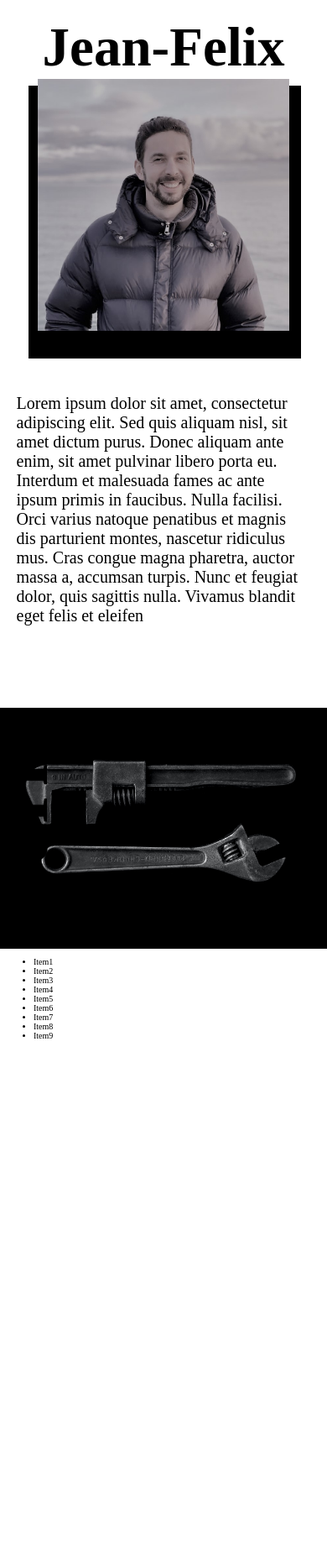
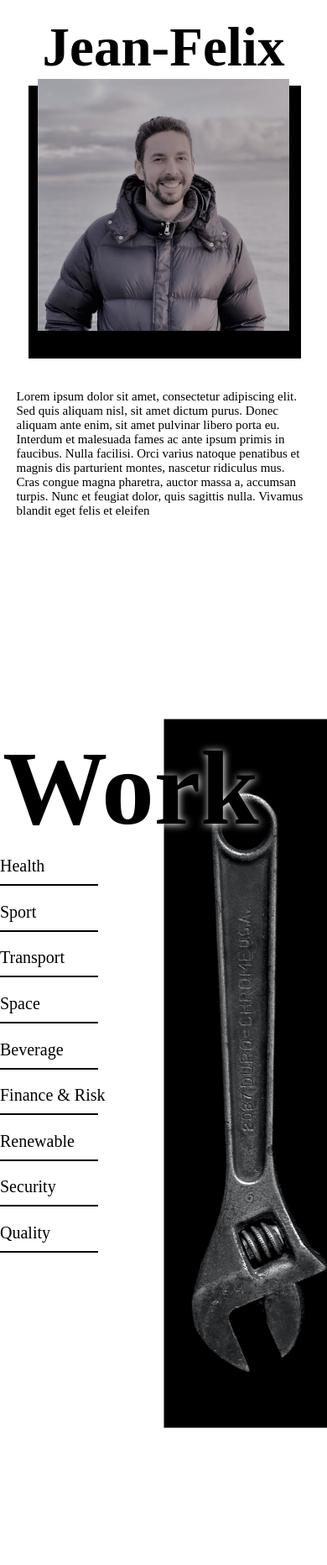
Before and after one commit to jmajurel/myWebsite, a PHP site: page / in a window 390 px wide. Shown: the part 845-2709 px from the top of the page at 84% size. Before the commit the page ends 2082 px from the top, so only its background shows below. Run offline with PHP 8.4, Linux system fonts and the light colour scheme; some web fonts are replaced.

Commit message:
+working on responsiveness

```diff
--- a/index.html
+++ b/index.html
@@ -35,15 +35,15 @@
             <h2>Work</h2>
             <div class="illustration"></div>
             <ul class="work-chapters">
-                <li>Item1</li>
-                <li>Item2</li>
-                <li>Item3</li>
-                <li>Item4</li>
-                <li>Item5</li>
-                <li>Item6</li>
-                <li>Item7</li>
-                <li>Item8</li>
-                <li>Item9</li>
+                <li>Health<div class="underline"></div></li>
+                <li>Sport<div class="underline"></div></li>
+                <li>Transport<div class="underline"></div></li>
+                <li>Space<div class="underline"></div></li>
+                <li>Beverage<div class="underline"></div></li>
+                <li>Finance & Risk<div class="underline"></div></li>
+                <li>Renewable<div class="underline"></div></li>
+                <li>Security<div class="underline"></div></li>
+                <li>Quality<div class="underline"></div></li>
             </ul>
         </div>
     </body>
--- a/styles/intro.css
+++ b/styles/intro.css
@@ -62,7 +62,7 @@
         max-width: 89%;
     }
     .intro .textblock p {
-        font-size: 4rem;
+        font-size: 3rem;
     }
     .intro h2 {
         font-size: 13rem;
--- a/styles/main.css
+++ b/styles/main.css
@@ -3,4 +3,6 @@
     height: 100vh;
     padding: 5%;
     max-height: 100vh;
+    max-width: 100vw;
+    min-width: 100vw;
 }
--- a/styles/work.css
+++ b/styles/work.css
@@ -4,12 +4,12 @@
 }
 
 .work .illustration {
-    background-image: url("../assets/images/matt-artz-4mAcustUNPs-unsplash.jpg");
+    background-image: url("../assets/images/matt-artz-4mAcustUNPs-unsplash_v2.jpg");
     background-position: center;
     background-repeat: no-repeat;
     background-size: cover;
-    height: 34%;
-    background-position-y: 66%;
+    height: 40%;
+    background-position-y: 10%;
 }
 
 .work .content {
@@ -19,17 +19,77 @@
 }
 
 .work h2 {
-    font-size: 20rem;
+    font-size: 16rem;
     width: fit-content;
-    transform: rotate(-90deg) translateY(-20rem) translateX(-4rem);
+    transform: rotate(-90deg);
+    position: absolute;
+    top: 242%;
+    left: -10%;
     float: left;
 }
 
-.work .content .work-chapters {
-    max-width: 80%;
+.work .work-chapters {
+    width: 80%;
+    padding: 0;
+    margin: 0;
+    position: absolute;
+    top: 250%;
+    left: 10%;
     list-style: none;
+    display: flex;
+    flex-direction: column;
+    align-content: space-evenly;
+    flex-wrap: wrap;
+    height: 45vh;
+}
 
+.work .work-chapters li {
+    font-size: 4rem;
+    font-weight: 500;
+    height: 15vh;
 }
-.work .content .work-chapters li {
-    font-size: 4rem;
+
+.work .work-chapters li .underline {
+    margin-top: 10px;
+    width: 17vw;
+    height: 2px;
+    background-color: black;
 }
+
+/* Extra small devices (portrait phones, less than 576px) */
+@media (max-width: 575.98px) {
+    .work .illustration {
+        transform: rotate(90deg);
+        height: 50vw;
+        width: 100vh;
+        position: absolute;
+        top: 240%;
+        left: -33%;
+        z-index: -1;
+        right: 0;
+    }
+    .work h2 {
+        top: 204%;
+        line-height: 100%;
+        font-size: 25rem;
+        width: 100%;
+        margin-top: 0;
+        transform: none;
+        text-align: center;
+        text-shadow: 1px 1px 10px white;
+    }
+    .work .work-chapters {
+        max-width: 100%;
+        height: 100%;
+        align-content: flex-start;
+        top: 221%;
+        left: 0%
+    }
+    .work .work-chapters li {
+        height: 14vw;
+    }
+
+    .work .work-chapters li .underline {
+        width: 30vw;
+    }
+}
```
Also changed, not shown: other parts of styles/intro.css (+26 -37 lines), assets/images/matt-artz-4mAcustUNPs-unsplash_v2.jpg (added).
